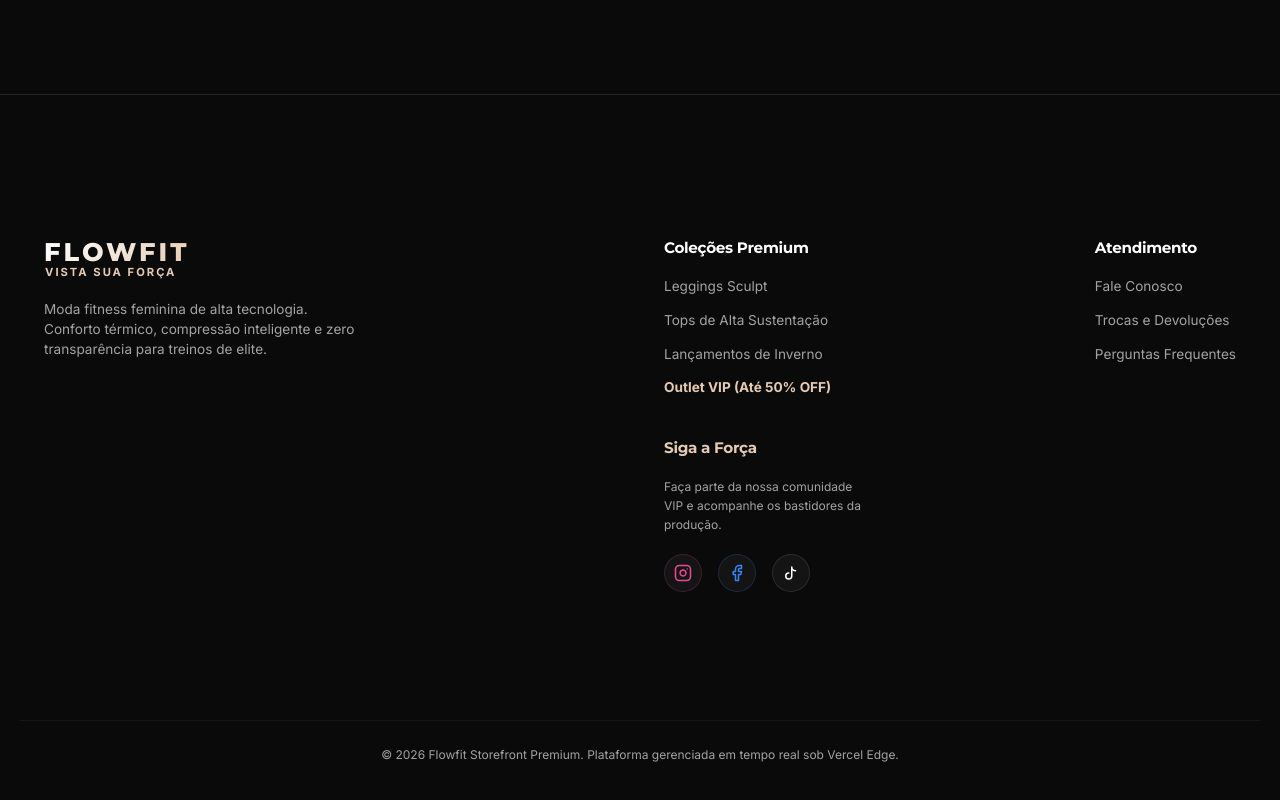
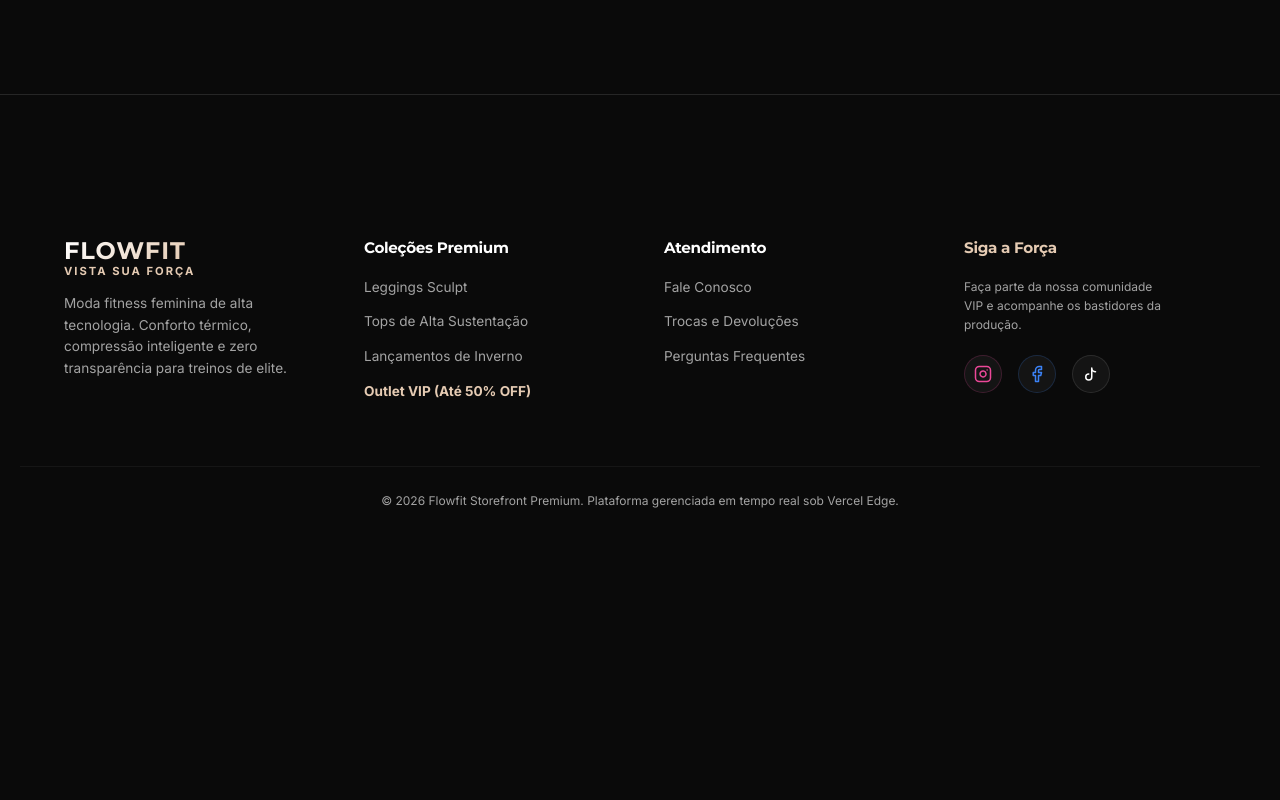
Before and after one commit to Brunom-Oliveira/FlowFit, a Next.js app: page / in a window 1280 px wide. Shown: the part 2122-2922 px from the top of the page. After the commit the page ends 2688 px from the top, so only its background shows below. Built offline with nearby package versions, Linux system fonts and the light colour scheme; no server answers; the database is empty.

Commit message:
feat: add dynamic footer component with store-configured social media links

```diff
--- a/src/components/Footer.tsx
+++ b/src/components/Footer.tsx
@@ -42,27 +42,25 @@ export async function Footer() {
 
   return (
     <footer className="footer" style={{ borderTop: '1px solid var(--border-color)', backgroundColor: 'var(--bg-primary)', marginTop: '4rem' }}>
-      <div className="container footer-content" style={{ padding: '4rem 1.5rem', display: 'grid', gridTemplateColumns: 'repeat(auto-fit, minmax(220px, 1fr))', gap: '3rem' }}>
+      <div className="container footer-content" style={{ padding: '4rem 1.5rem', display: 'grid', gridTemplateColumns: 'repeat(auto-fit, minmax(200px, 1fr))', gap: '3rem', maxWidth: '1200px', margin: '0 auto' }}>
 
-        {/* Marca & Identidade */}
-        <div className="footer-brand">
-          <div className="logo-container" style={{ alignItems: 'flex-start', marginBottom: '1rem' }}>
-            <Link href="/" className="logo" style={{ marginLeft: 0, textDecoration: 'none' }}>
+        {/* Coluna 1: Marca & Identidade */}
+        <div className="footer-brand" style={{ display: 'flex', flexDirection: 'column', gap: '1rem', maxWidth: '300px' }}>
+          <div className="logo-container" style={{ display: 'flex', flexDirection: 'column', alignItems: 'flex-start' }}>
+            <Link href="/" className="logo" style={{ textDecoration: 'none', fontSize: '1.5rem', fontWeight: 'bold', color: 'var(--text-primary)', letterSpacing: '1px' }}>
               FLOWFIT
             </Link>
-            <span className="logo-slogan" style={{ marginLeft: '0.1em', fontSize: '0.7rem', letterSpacing: '2px', color: 'var(--accent)' }}>
+            <span className="logo-slogan" style={{ fontSize: '0.7rem', letterSpacing: '2px', color: 'var(--accent)', fontWeight: 'bold', marginTop: '0.2rem' }}>
               VISTA SUA FORÇA
             </span>
           </div>
-          <p className="footer-desc" style={{ color: 'var(--text-secondary)', fontSize: '0.85rem', lineHeight: '1.5' }}>
+          <p className="footer-desc" style={{ color: 'var(--text-secondary)', fontSize: '0.85rem', lineHeight: '1.6', margin: 0 }}>
             Moda fitness feminina de alta tecnologia. Conforto térmico, compressão inteligente e zero transparência para treinos de elite.
           </p>
         </div>
 
-        {/* Links Rápidos: Coleções */}
-        <div className="footer-links" style={{ display: 'flex', flexWrap: 'wrap', gap: '2.5rem', justifyContent: 'space-between' }}>
-
-          <div className="link-column" style={{ display: 'flex', flexDirection: 'column', gap: '0.75rem' }}>
+        {/* Coluna 2: Coleções Premium */}
+        <div className="link-column" style={{ display: 'flex', flexDirection: 'column', gap: '0.8rem' }}>
             <h4 style={{ fontSize: '0.95rem', color: 'var(--text-primary)', marginBottom: '0.5rem', fontWeight: 'bold' }}>Coleções Premium</h4>
             <Link href="/shop" style={{ color: 'var(--text-secondary)', textDecoration: 'none', fontSize: '0.85rem' }}>Leggings Sculpt</Link>
             <Link href="/shop" style={{ color: 'var(--text-secondary)', textDecoration: 'none', fontSize: '0.85rem' }}>Tops de Alta Sustentação</Link>
@@ -70,15 +68,16 @@ export async function Footer() {
             <Link href="/shop" style={{ color: 'var(--accent)', textDecoration: 'none', fontSize: '0.85rem', fontWeight: 'bold' }}>Outlet VIP (Até 50% OFF)</Link>
           </div>
 
-          <div className="link-column" style={{ display: 'flex', flexDirection: 'column', gap: '0.75rem' }}>
+        {/* Coluna 3: Atendimento */}
+        <div className="link-column" style={{ display: 'flex', flexDirection: 'column', gap: '0.8rem' }}>
             <h4 style={{ fontSize: '0.95rem', color: 'var(--text-primary)', marginBottom: '0.5rem', fontWeight: 'bold' }}>Atendimento</h4>
             <Link href="/contato" style={{ color: 'var(--text-secondary)', textDecoration: 'none', fontSize: '0.85rem' }}>Fale Conosco</Link>
             <Link href="/trocas" style={{ color: 'var(--text-secondary)', textDecoration: 'none', fontSize: '0.85rem' }}>Trocas e Devoluções</Link>
             <Link href="/faq" style={{ color: 'var(--text-secondary)', textDecoration: 'none', fontSize: '0.85rem' }}>Perguntas Frequentes</Link>
           </div>
 
-          {/* 🌟 COLUNA DINÂMICA DE REDES SOCIAIS (CONECTADA AO ADMIN) */}
-          <div className="link-column social-column" style={{ display: 'flex', flexDirection: 'column', gap: '0.75rem' }}>
+        {/* Coluna 4: Redes Sociais */}
+        <div className="link-column social-column" style={{ display: 'flex', flexDirection: 'column', gap: '0.8rem' }}>
             <h4 style={{ fontSize: '0.95rem', color: 'var(--accent)', marginBottom: '0.5rem', fontWeight: 'bold' }}>Siga a Força</h4>
             <p style={{ color: 'var(--text-secondary)', fontSize: '0.75rem', margin: 0, maxWidth: '200px' }}>
               Faça parte da nossa comunidade VIP e acompanhe os bastidores da produção.
@@ -135,8 +134,6 @@ export async function Footer() {
             </div>
           </div>
 
-        </div>
-
       </div>
 
       {/* Direitos e Assinatura */}
```
